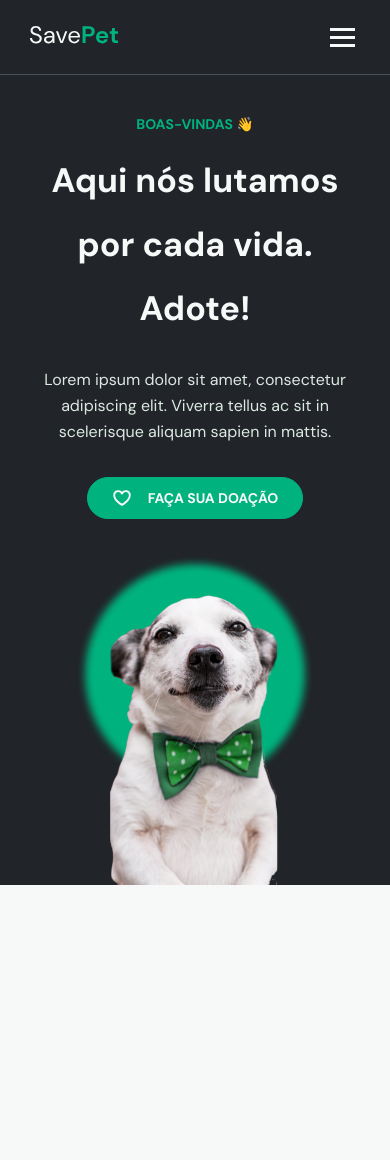
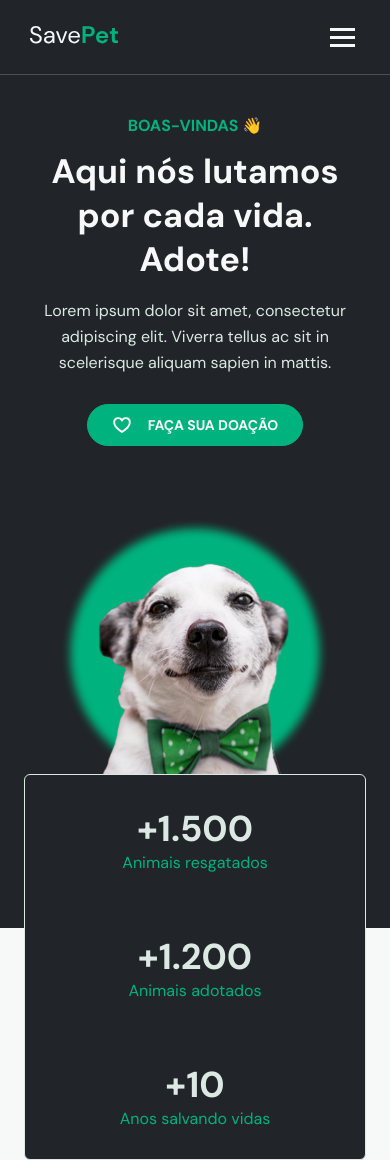
Before and after one commit to FabioPelagaggi/DogProject, a Next.js app: page / in a window 390 px wide. Before the commit the page ends 885 px from the top, so only its background shows below. Built offline with nearby package versions, Linux system fonts and the light colour scheme.

Commit message:
Responsive adjustment hero + sidebar + sidebar

```diff
--- a/src/components/Hero/index.tsx
+++ b/src/components/Hero/index.tsx
@@ -1,13 +1,19 @@
 import Image from 'next/image';
 import PetHero from '../../assets/images/pet-hero.png';
 import PrimaryButton from "../PrimaryButton";
-import { HeroContainer, HeroContent, HeroH1, HeroP, HeroSpan, ImageContainer } from "./style";
+import {
+  BoxNumbers,
+  HeroSection, HeroContent, HeroH1,
+  HeroP, HeroSpan, ImageContainer, HeroContainer, BoxContainer, NumBox, TextBox, Divider
+} from "./style";
 
 import { Heart } from "phosphor-react";
 
 export default function Hero() {
   return (
+    <HeroSection>
       <HeroContainer>
+
         <HeroContent>
           <HeroSpan>Boas-Vindas 👋 </HeroSpan>
           <HeroH1>Aqui nós lutamos por cada vida. Adote!</HeroH1>
@@ -25,6 +31,41 @@ export default function Hero() {
             alt={'Dog'}
           />
         </ImageContainer>
+
+        <BoxNumbers>
+          <BoxContainer>
+            <NumBox>
+              +1.500
+            </NumBox>
+            <TextBox>
+              Animais resgatados
+            </TextBox>
+          </BoxContainer>
+
+          <Divider />
+
+          <BoxContainer>
+            <NumBox>
+              +1.200
+            </NumBox>
+            <TextBox>
+              Animais adotados
+            </TextBox>
+          </BoxContainer>
+
+          <Divider />
+
+          <BoxContainer>
+            <NumBox>
+              +10
+            </NumBox>
+            <TextBox>
+              Anos salvando vidas
+            </TextBox>
+          </BoxContainer>
+        </BoxNumbers>
       </HeroContainer>
+
+    </HeroSection>
   )
 }
--- a/src/components/Hero/style.ts
+++ b/src/components/Hero/style.ts
@@ -1,13 +1,30 @@
 import styled from 'styled-components';
 
-export const HeroContainer = styled.section`
+export const HeroSection = styled.section`
   display: flex;
   align-items: center;
   justify-content: center;
   background-color: ${({ theme }) => theme.colors.gray[900]};
   width: 100vw;
-  position: absolute;
-  top: 75px;
+  height: 100%;
+  position: relative;
+`;
+
+export const HeroContainer = styled.div`
+  width: 100%;
+  height: 100%;
+  display: flex;
+  justify-content: center;
+  align-items: center;
+  padding: 0 123px;
+
+  @media (max-width: 1280px) {
+    padding: 0 100px;
+  }
+
+  @media (max-width: 1024px) {
+    padding: 0 30px;
+  }
 
   @media (max-width: 768px) {
     flex-direction: column;
@@ -22,13 +39,12 @@ export const HeroContent = styled.div`
   height: 100%;
   align-items: flex-start;
   justify-content: center;
-  margin-left: 123px;
+  margin-bottom: 84px;
 
   @media (max-width: 768px) {
     align-items: center;
     text-align: center;
     margin: 0;
-    width: 100%;
   }
 `;
 
@@ -38,26 +54,29 @@ export const HeroSpan = styled.span`
   font-weight: bold;
   margin-bottom: 16px;
 
-  @media (max-width: 1280px) {
-    font-size: 14px;
-
+  @media (max-width: 1024px) {
+    margin-bottom: 14px;
   }
 
   @media (max-width: 768px) {
     margin-top: 40px;
   }
-
 `;
 
 export const HeroH1 = styled.h1`
   color: ${({ theme }) => theme.colors.green[50]};
   font-size: 52px;
   font-weight: bold;
-  line-height: 64px;
   margin-bottom: 26px;
+
+  @media (max-width: 1280px) {
+    font-size: 38px;
+    line-height: 44px;
+  }
 
   @media (max-width: 1024px) {
     font-size: 34px;
+    margin-bottom: 16px;
   }
 `;
 
@@ -69,25 +88,90 @@ export const HeroP = styled.p`
 
   @media (max-width: 1024px) {
     font-size: 16px;
+    margin-bottom: 28px;
   }
 `;
 
 export const ImageContainer = styled.div`
   width: 100%;
-  margin-left: 140px;
-  margin-top: calc(118px - 75px);
+  display: flex;
+  justify-content: center;
+  padding: 36px;
 
-  @media (max-width: 1280px) {
-    margin-left: 0;
-    padding: 36px 36px 0 36px;
+  @media (max-width: 1024px) {
+    width: 80%;
+    margin-right: 36px;
   }
 
   @media (max-width: 768px) {
     display: flex;
+    width: 100%;
     align-items: center;
     justify-content: center;
-    margin-left: 0;
-    margin-top: 36px;
-    padding: 0 calc(76px - 24px) 0 calc(76px - 24px);
+    margin: 36px 0 0 0 ;
   }
 `;
+
+export const BoxNumbers = styled.div`
+  display: flex;
+  justify-content: space-evenly;
+  align-items: center;
+  position: absolute;
+  width: 100%;
+  max-width: calc(100% - 123px * 2);
+  min-height: 210px;
+  background-color: ${({ theme }) => theme.colors.gray[900]};
+  border: 1px solid ${({ theme }) => theme.colors.green[100]};
+  border-radius: 6px;
+  top: 82%;
+
+  @media (max-width: 1280px) {
+    max-width: calc(100% - 100px * 2);
+  }
+
+  @media (max-width: 1024px) {
+    max-width: calc(100% - 30px * 2);
+  }
+
+  @media (max-width: 768px) {
+    max-width: calc(100% - 24px * 2);
+    flex-direction: column;
+  }
+`;
+
+export const BoxContainer = styled.div`
+  display: flex;
+  height: 100%;
+  flex-direction: column;
+  justify-content: center;
+  align-items: center;
+
+  @media (max-width: 768px) {
+    padding: 30px 0;
+  }
+`;
+
+export const NumBox = styled.span`
+  font-size: 48px;
+  font-weight: bold;
+  color: ${({ theme }) => theme.colors.green[100]};
+
+  @media (max-width: 1024px) {
+    font-size: 36px;
+  }
+`;
+
+export const TextBox = styled.span`
+  font-size: 16px;
+  color: ${({ theme }) => theme.colors.green[200]};
+`;
+
+export const Divider = styled.div`
+  width: 1px;
+  height: 72px;
+  background-color: ${({ theme }) => theme.colors.green[200]};
+
+  @media (max-width: 768px) {
+    display: none;
+  }
+`;
--- a/src/components/PrimaryButton/index.tsx
+++ b/src/components/PrimaryButton/index.tsx
@@ -1,4 +1,3 @@
-import { Icon } from 'phosphor-react';
 import { IconButton, LinkPrimaryButton, TextButton } from './style';
 
 interface Props {
--- a/src/components/Sidebar/style.ts
+++ b/src/components/Sidebar/style.ts
@@ -12,7 +12,7 @@ export const SidebarContainer = styled.aside`
   right: ${({ isOpen }) => (isOpen ? '0' : '-100%')};
   opacity: ${({ isOpen }) => (isOpen ? '100%' : '0')};
 
-  @media (max-width: 768px) {
+  @media (max-width: 1024px) {
     display: flex;
     flex-direction: column;
     align-items: center;
@@ -59,7 +59,7 @@ export const NavSidebarLink = styled.a`
     color: ${({ theme }) => theme.colors.green[50]};
   }
 
-  @media (min-width: 768px) {
+  @media (min-width: 1024px) {
     &:active {
       font-weight: bold;
       color: ${({ theme }) => theme.colors.green[50]};
```
Also changed, not shown: src/components/Header/style.ts (+4 -4 lines). Lines whose indentation alone changed are shown as unchanged.
